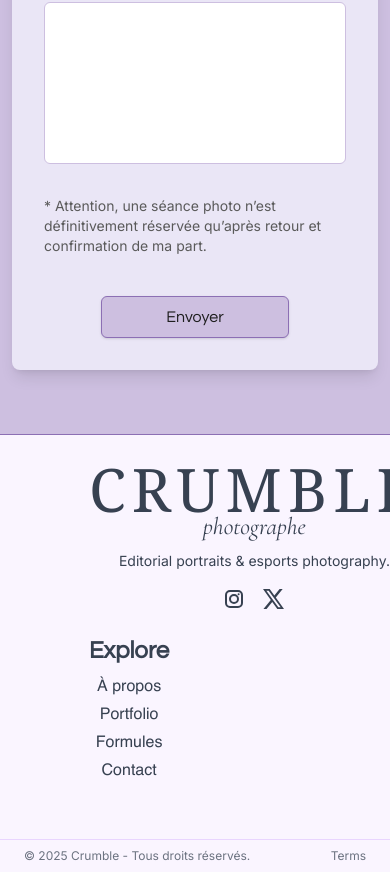
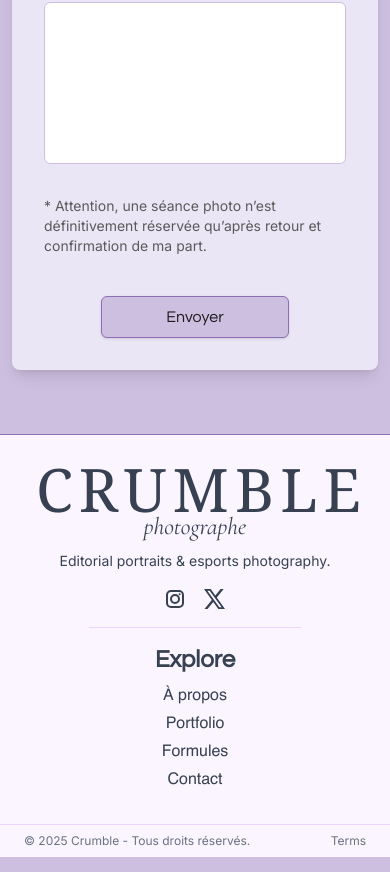
Before and after one commit to MathisGaudre/Crumble-Photographer, a Vue app: page / in a window 390 px wide. Shown: the part 4548-5420 px from the top of the page. Built offline with nearby package versions, Linux system fonts and the light colour scheme; a web font is replaced by a local one.

Commit message:
+ Responsive Footer

```diff
--- a/src/components/Footer.vue
+++ b/src/components/Footer.vue
@@ -1,7 +1,7 @@
 <template>
     <footer class="bg-purple-50 border-t border-[#8C6FB4] shadow-md text-gray-700 mt-16">
-        <div class="w-2/3 mx-auto px-6 py-6 flex flex-col md:flex-row justify-between items-start md:items-stretch">
-            <div class="flex-1 mb-6 md:mb-0 text-center">
+        <div class="lg:mx-72 md:mx-24 mx-3 px-6 py-6 flex flex-col md:flex-row justify-between items-start md:items-stretch">
+            <div class="flex-1 text-center md:w-1/2 w-full">
                 <div class="mb-2">
                     <div class="text-6xl font-titre tracking-widest tracking-[32px]">CRUMBLE</div>
                     <div class="italic text-2xl font-cormorant -mt-2">photographe</div>
@@ -17,7 +17,7 @@
                         </svg>
 
                     </a>
-                    <a href="#" aria-label="Twitter" class="hover:text-purple-500">
+                    <a href="https://x.com/CrumblePhoto" aria-label="Twitter" class="hover:text-purple-500">
                         <svg class="w-6 h-6" aria-hidden="true" xmlns="http://www.w3.org/2000/svg" width="24"
                             height="24" fill="currentColor" viewBox="0 0 24 24">
                             <path
@@ -28,9 +28,9 @@
                 </div>
             </div>
 
-            <div class="hidden md:block border-l border-purple-200 mx-4"></div>
+            <div class="md:border-l border-b md:border-b-0 border-purple-200 w-2/3 md:w-fit mx-auto my-4 md:mx-4 md:my-0"></div>
 
-            <div class="flex-1 mb-6 md:mb-0 md:px-8 text-center">
+            <div class="flex-1 mb-0 text-center md:w-1/2 w-full">
                 <div class="font-mini_titre font-semibold text-2xl mb-2">Explore</div>
                 <ul class="space-y-1 font-helvetica">
                     <li><a href="#about" class="hover:text-purple-500">À propos</a></li>
```
